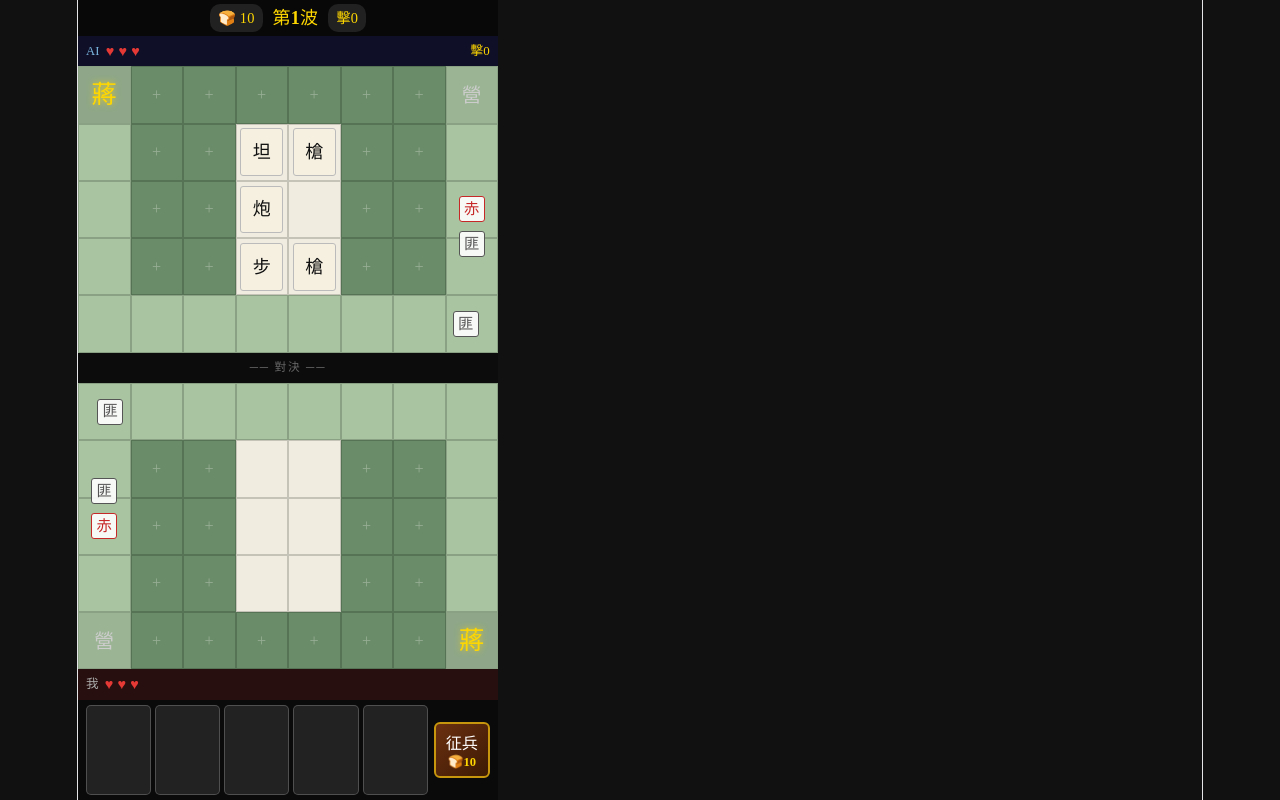
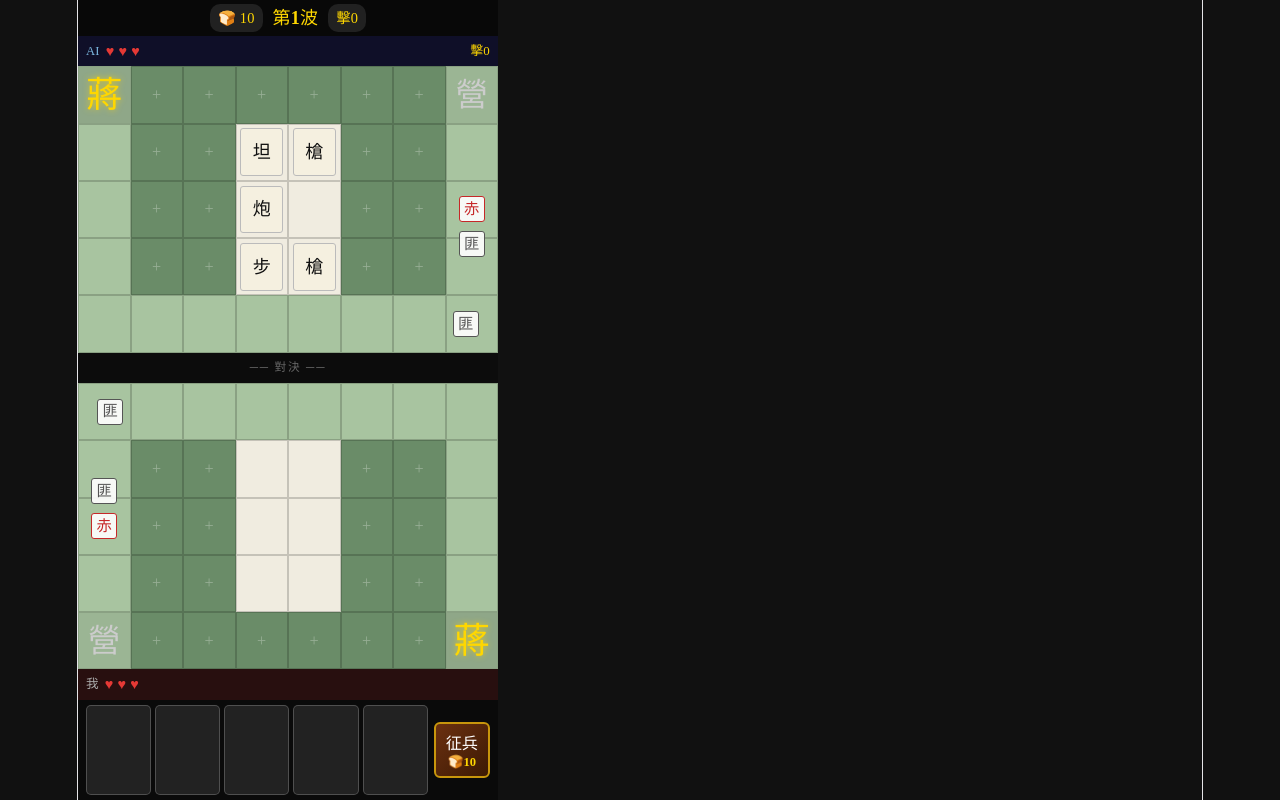
Before and after one commit to kevin147813482-art/TWTD, a Vue app: page / in a window 1280 px wide. Both pictures are taken after a click on the button "開始遊戲". Built offline with nearby package versions, Linux system fonts and the light colour scheme.

Commit message:
Enlarge 蔣/营 characters in path cells for readability
Co-Authored-By: Claude Sonnet 4.6 <noreply@anthropic.com>
Claude-Session: https://claude.ai/code/session_01Tpp2AH1Fzit1F7z9NZp8V4

```diff
--- a/src/components/GameBoard.vue
+++ b/src/components/GameBoard.vue
@@ -342,13 +342,13 @@ function onDrop(r, c) {
 .ying-icon  { background: rgba(0,0,0,0.08); }
 
 .jiang-char {
-  font-size: clamp(0.7rem, 2.5vw, 1.4rem);
+  font-size: clamp(1rem, 4vw, 2rem);
   font-weight: bold;
   color: #ffd700;
   text-shadow: 0 0 6px rgba(255,215,0,0.7);
 }
 .ying-char {
-  font-size: clamp(0.6rem, 2vw, 1.1rem);
+  font-size: clamp(0.9rem, 3.5vw, 1.8rem);
   font-weight: bold;
   color: #ccc;
 }
```
